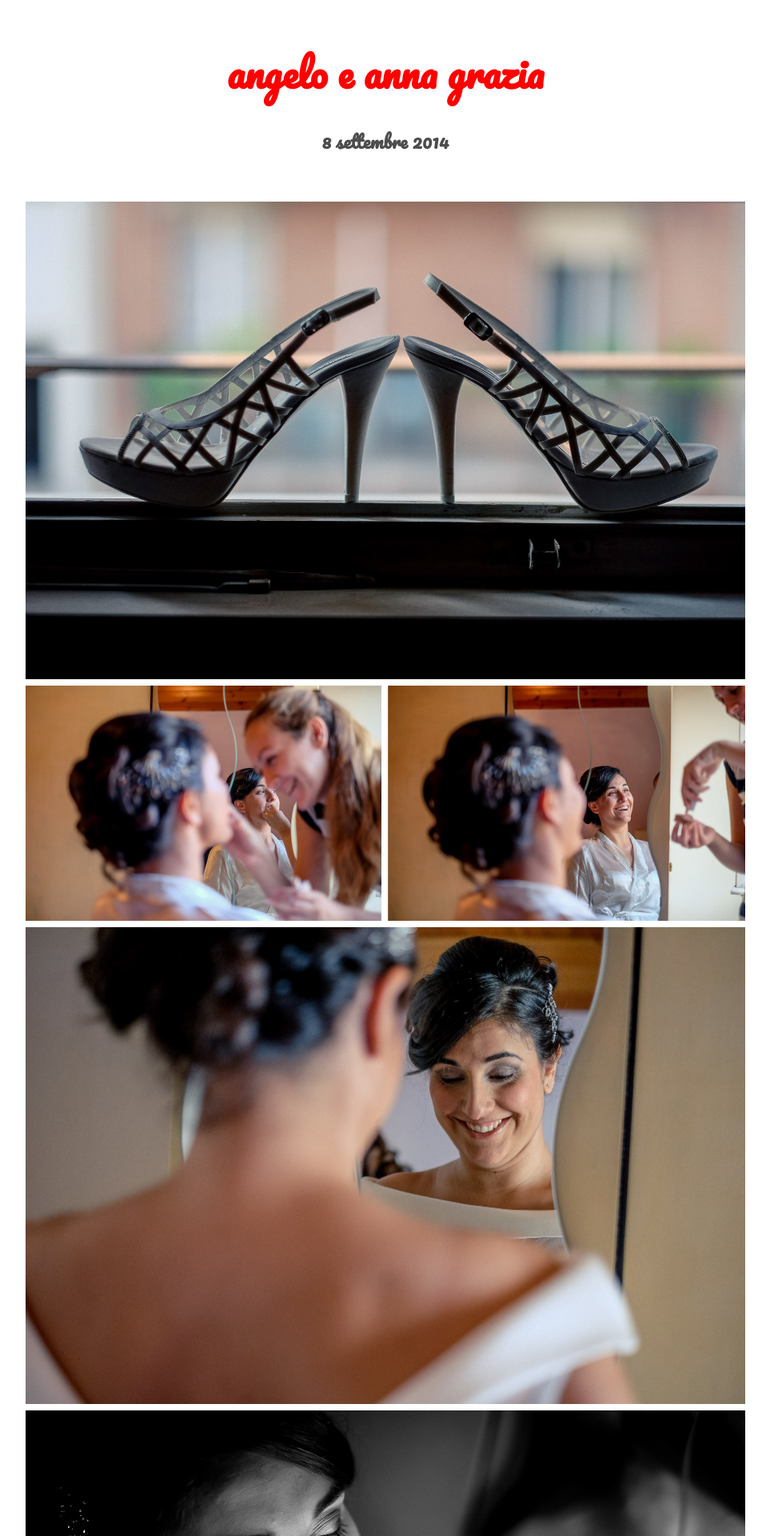
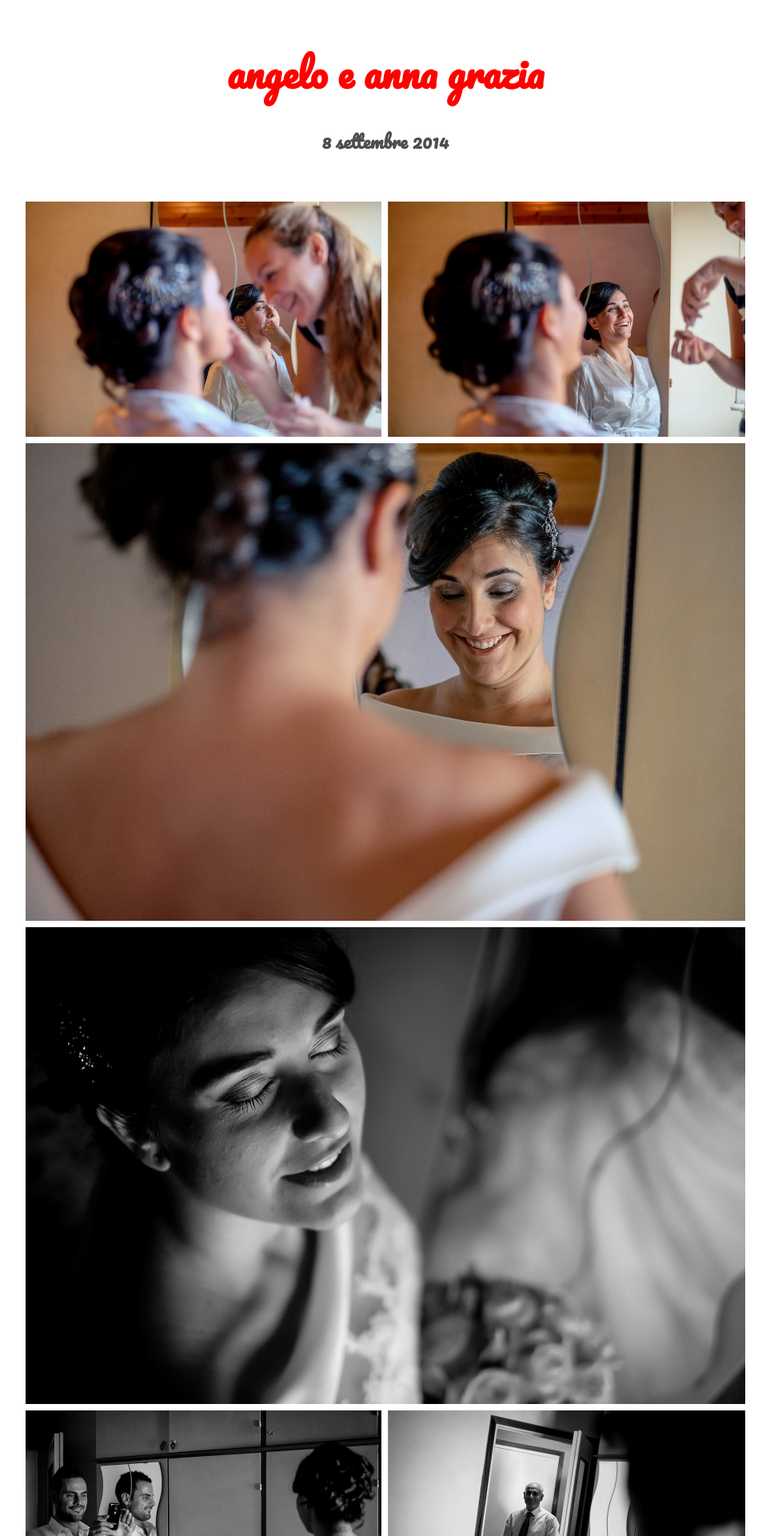
Before and after one commit to 5p2p/angeloannagrazia, a Jekyll site: the page built from index.md, in a window 1280 px wide. Shown: the top 1920 px of the page at 80% size, without its empty margins (158-1121 px from the left). Built offline with Jekyll 4.4.1, drawn with Linux system fonts in a browser that asks for light colours; nearby versions of some CDN libraries.

Commit message:
angelo e anna grazia web gallery

```diff
--- a/index.md
+++ b/index.md
@@ -6,7 +6,7 @@ layout: page
 
 
 
-<img src='img/loader.gif' data-src="gallery/web-1.jpg" class="" />
+
 <img src='img/loader.gif' data-src="gallery/web-2.jpg" class="" />
 <img src='img/loader.gif' data-src="gallery/web-3.jpg" class="" />
 <img src='img/loader.gif' data-src="gallery/web-4.jpg" class="" />
```
